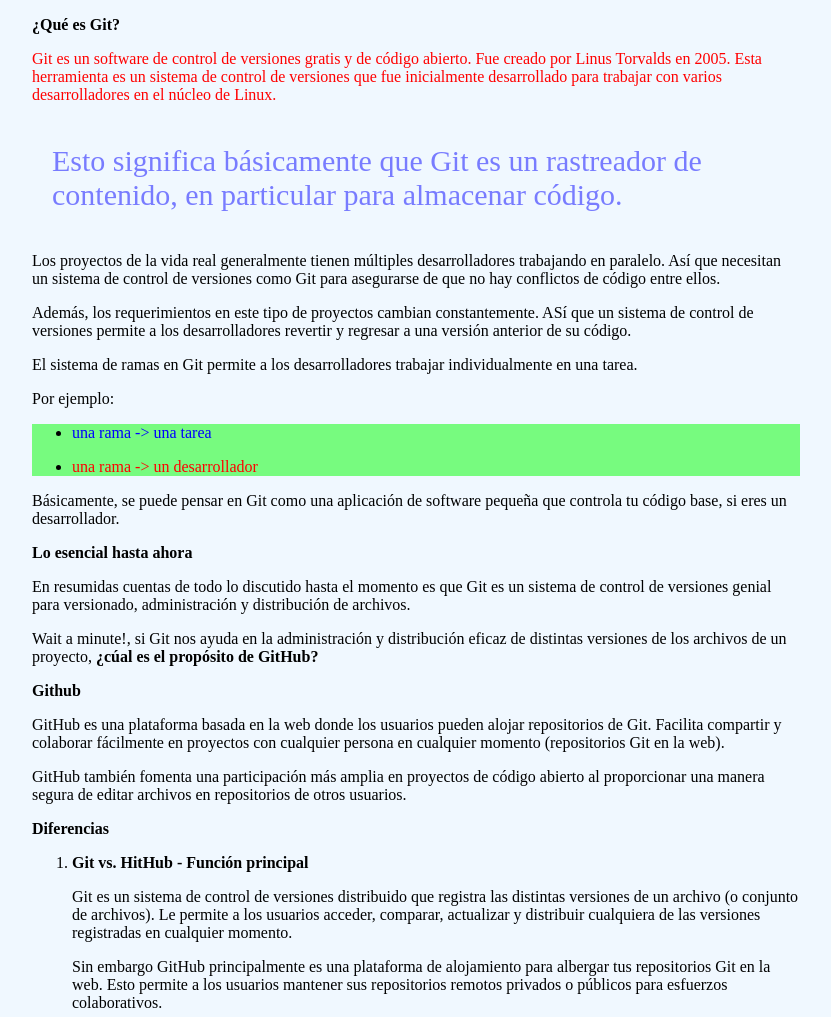
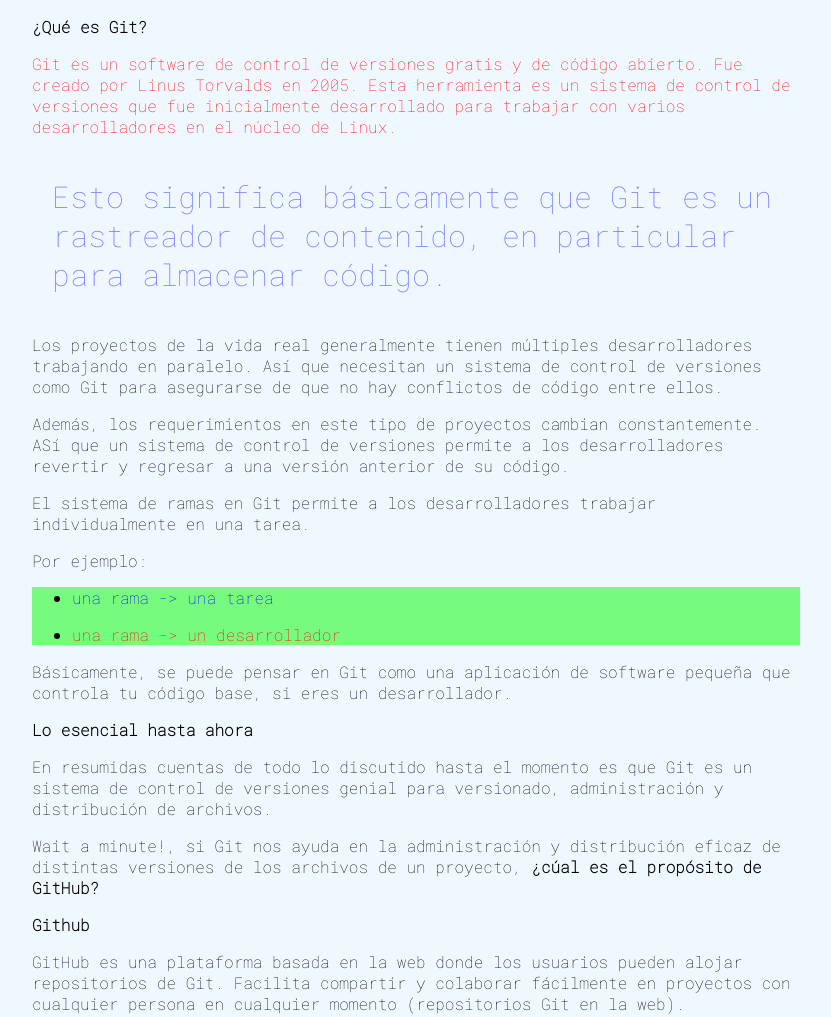
Before and after one commit to sergiomr03/CSS-inline-to-interno, a plain HTML site: page index.html in a window 1280 px wide. Shown: the top 1017 px of the page, without its empty margins (224-1055 px from the left). Drawn offline with Linux system fonts and the light colour scheme.

Commit message:
CSS-inline-to-interno

```diff
--- a/index.html
+++ b/index.html
@@ -7,6 +7,9 @@
     <meta name="viewport" content="width=device-width, initial-scale=1.0">
     <title>Git & GitHub</title>
     <link rel="shortcut icon" href="./img/github-alt-brands.svg" type="image/x-icon">
+    <link rel="preconnect" href="https://fonts.googleapis.com">
+    <link rel="preconnect" href="https://fonts.gstatic.com" crossorigin>
+    <link href="https://fonts.googleapis.com/css2?family=Roboto+Mono:wght@100&display=swap" rel="stylesheet">
     <!--Estilos internos-->
     <style>
         /*SELECTOR DE ELEMENTO. Selecciona a todos los elementos párrafos y les aplica los siguientes estilos:*/
@@ -47,6 +50,14 @@
 
         #rojo {
             color: red
+        }
+
+        * {
+            font-family: "Roboto Mono", sans-serif;
+        }
+
+        ol p {
+            background-color: yellow;
         }
     </style>
 </head>
```
